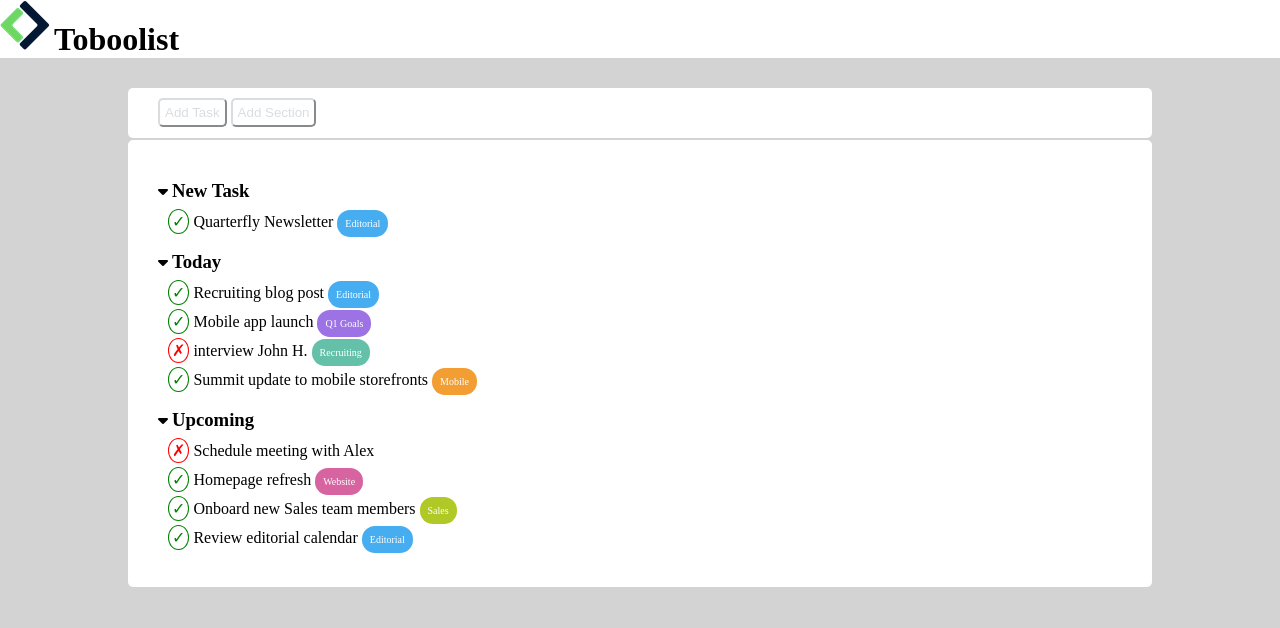
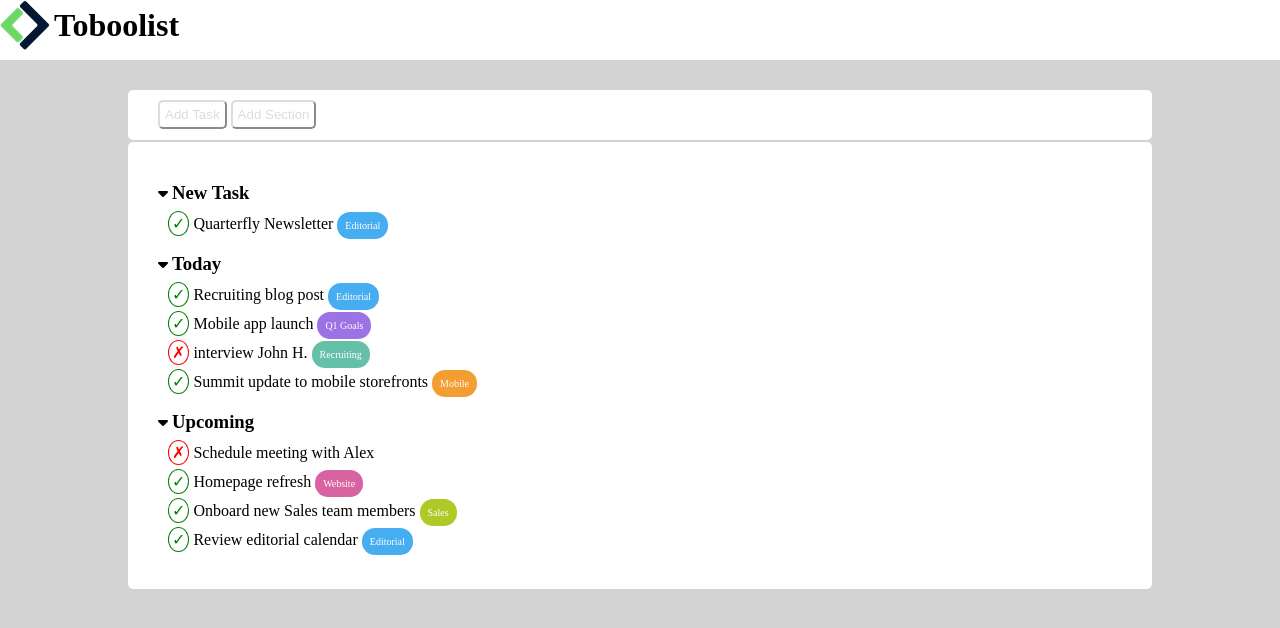
Before and after one commit to matteopoliti/html-css-toboolist, a plain HTML site: page index.html in a window 1280 px wide. Drawn offline with Linux system fonts and the light colour scheme.

Commit message:
fix title

```diff
--- a/assets/css/style.css
+++ b/assets/css/style.css
@@ -10,10 +10,16 @@ body{
 
 header{
     background-color: white;
+    height: 60px;
+}
+
+header img{
+    vertical-align: middle;
 }
 
 header h1{
-    display: inline-block;
+    display: inline;
+    vertical-align: middle;
 }
 
 .container-button{
```
Also changed, not shown: index.html (+5 -4 lines).
